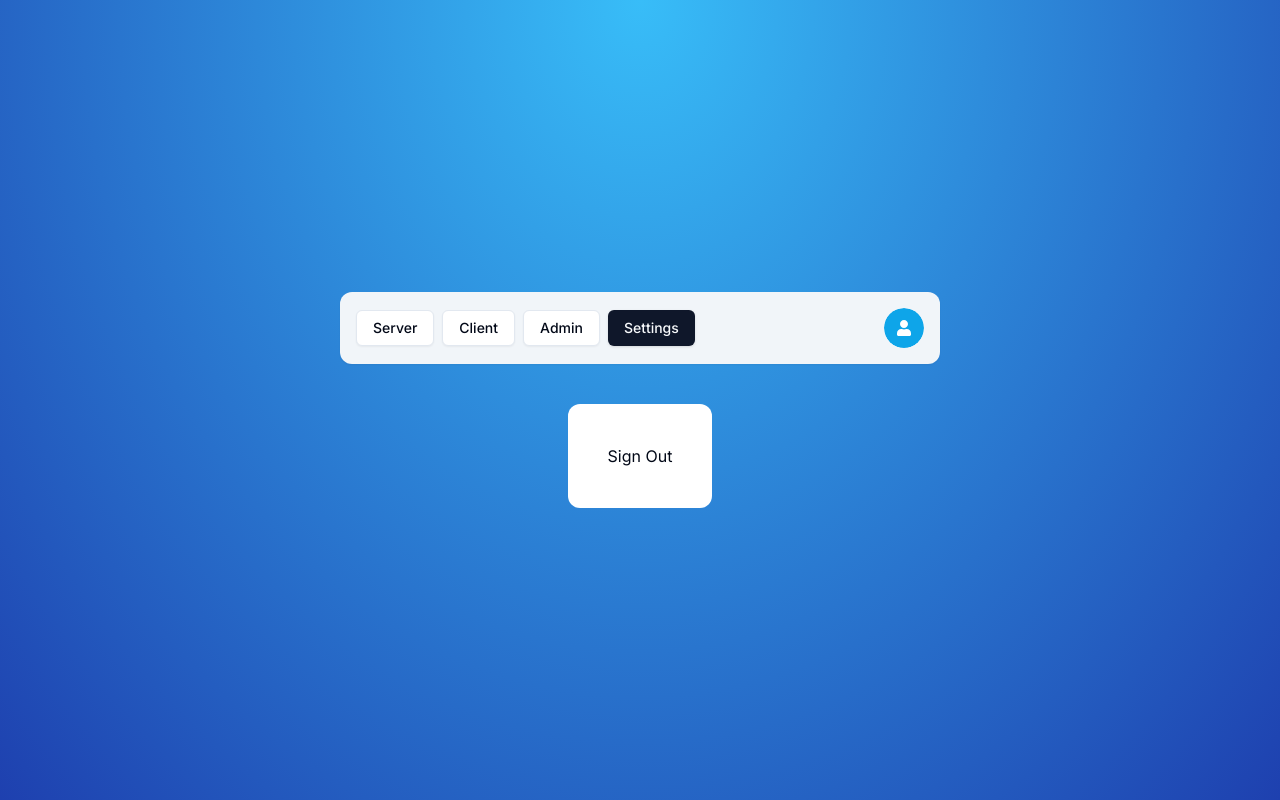
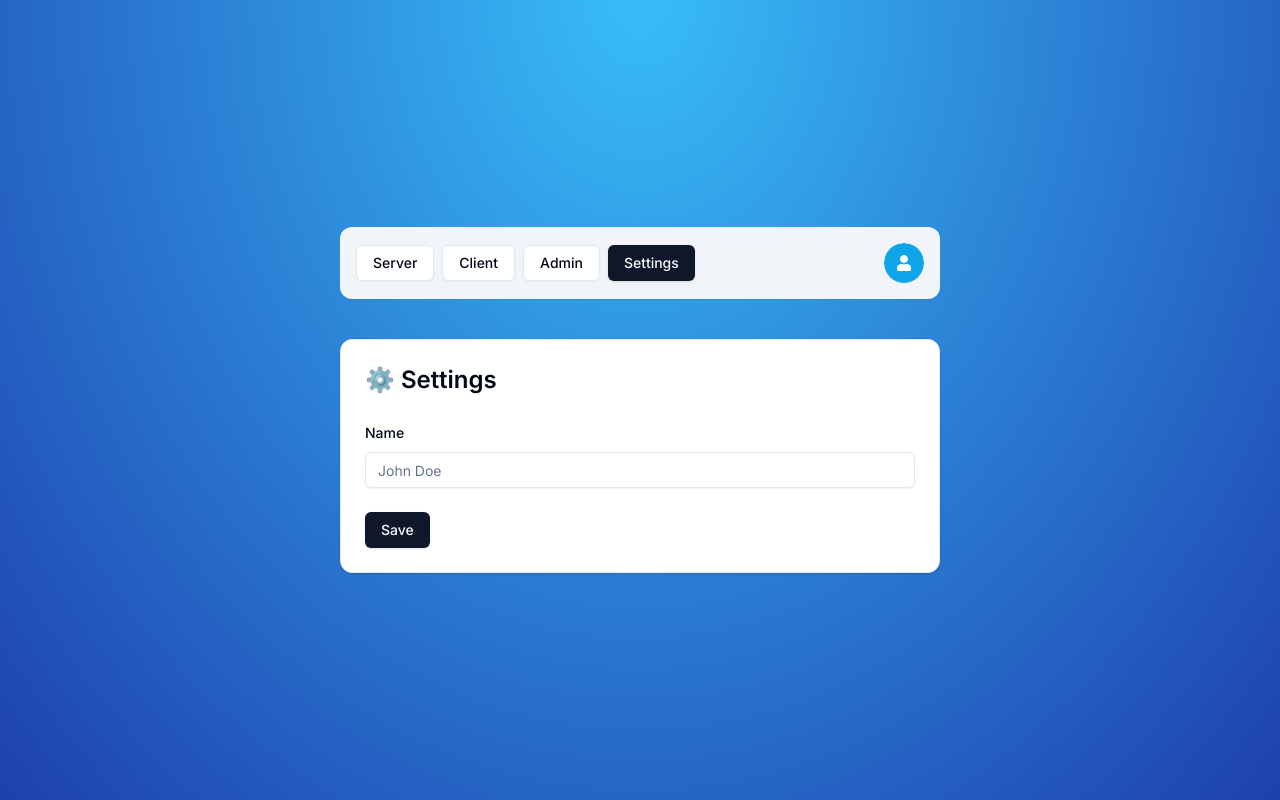
Before and after one commit to nihar-hegde/AuthJs_BlackBox, a Next.js app: page /settings in a window 1280 px wide. Built offline with nearby package versions, Linux system fonts and the light colour scheme; no server answers.

Commit message:
update name from the settings page

```diff
--- /dev/null
+++ b/actions/settings.ts
@@ -0,0 +1,25 @@
+"use server";
+import * as z from "zod";
+import { db } from "@/lib/db";
+import { SettingsSchema } from "@/schemas";
+import { getUserByid } from "@/data/user";
+import { currentUser } from "@/lib/auth";
+
+export const settings = async (values: z.infer<typeof SettingsSchema>) => {
+  const user = await currentUser();
+
+  if (!user) {
+    return { error: "Unauthorized" };
+  }
+
+  const dbUser = await getUserByid(user.id);
+
+  if (!dbUser) {
+    return { error: "Unauthorized" };
+  }
+  await db.user.update({
+    where: { id: dbUser.id },
+    data: { ...values },
+  });
+  return { success: "Settings updated" };
+};
--- a/app/(protected)/settings/page.tsx
+++ b/app/(protected)/settings/page.tsx
@@ -1,18 +1,92 @@
 "use client";
-import { logout } from "@/actions/logout";
+
+import { useSession } from "next-auth/react";
+import { settings } from "@/actions/settings";
+import { Button } from "@/components/ui/button";
+import { Card, CardContent, CardHeader } from "@/components/ui/card";
+import { useState, useTransition } from "react";
+import * as z from "zod";
+import { useForm } from "react-hook-form";
+import { zodResolver } from "@hookform/resolvers/zod";
+import { SettingsSchema } from "@/schemas";
+import {
+  Form,
+  FormField,
+  FormControl,
+  FormItem,
+  FormLabel,
+  FormDescription,
+  FormMessage,
+} from "@/components/ui/form";
+import { Input } from "@/components/ui/input";
 import { useCurrentUser } from "@/hooks/use-current-user";
-import React from "react";
+import { FormError } from "@/components/form-error";
+import { FormSuccess } from "@/components/form-success";
 
 const SettingsPage = () => {
   const user = useCurrentUser();
+  const { update } = useSession();
+  const [isPending, startTransition] = useTransition();
+  const [error, setError] = useState<string | undefined>();
+  const [success, setSuccess] = useState<string | undefined>();
 
-  const onClick = () => {
-    logout();
+  const form = useForm<z.infer<typeof SettingsSchema>>({
+    resolver: zodResolver(SettingsSchema),
+    defaultValues: {
+      name: user?.name || undefined,
+    },
+  });
+
+  const onSubmit = (values: z.infer<typeof SettingsSchema>) => {
+    startTransition(() => {
+      settings(values)
+        .then((data) => {
+          if (data.error) {
+            setError(data.error);
+          }
+          if (data.success) {
+            update();
+            setSuccess(data.success);
+          }
+        })
+        .catch(() => setError("Something went Wrong!"));
+    });
   };
   return (
-    <div className="bg-white p-10 rounded-xl">
-      <button onClick={onClick}>Sign Out</button>
-    </div>
+    <Card className="w-[600px]">
+      <CardHeader>
+        <p className="text-2xl font-semibold">⚙️ Settings</p>
+      </CardHeader>
+      <CardContent>
+        <Form {...form}>
+          <form className="space-y-6" onSubmit={form.handleSubmit(onSubmit)}>
+            <div space-y-4>
+              <FormField
+                control={form.control}
+                name="name"
+                render={({ field }) => (
+                  <FormItem>
+                    <FormLabel>Name</FormLabel>
+                    <FormControl>
+                      <Input
+                        {...field}
+                        placeholder="John Doe"
+                        disabled={isPending}
+                      />
+                    </FormControl>
+                  </FormItem>
+                )}
+              />
+            </div>
+            <FormError message={error} />
+            <FormSuccess message={success} />
+            <Button type="submit" disabled={isPending}>
+              Save
+            </Button>
+          </form>
+        </Form>
+      </CardContent>
+    </Card>
   );
 };
 
--- a/auth.ts
+++ b/auth.ts
@@ -6,6 +6,7 @@
 import { getUserByid } from "./data/user";
 import { UserRole } from "@prisma/client";
 import { getTwoFactorConfirmationTokenByUserId } from "./data/two-factor-confirmation";
+import { getAccountByUserId } from "./data/account";
 
 export const {
   handlers: { GET, POST },
@@ -74,15 +75,27 @@
       if (session.user) {
         session.user.isTwoFactorEnabled = token.isTwoFactorEnabled as boolean;
       }
+      if (session.user) {
+        session.user.name = token.name;
+
+        session.user.email = token.email;
+        session.user.isOAuth = token.isOAuth as boolean;
+      }
       return session;
     },
     async jwt({ token }) {
       // NOTE: if you don't have token . sub then you are logged out. so just return the token here itself
+      console.log("I AM BEING CALLED AGAIN");
       if (!token.sub) return token;
 
       const existingUser = await getUserByid(token.sub);
       if (!existingUser) return token;
 
+      const existingAccount = await getAccountByUserId(existingUser.id);
+
+      token.isOauth = !!existingAccount;
+      token.name = existingUser.name;
+      token.email = existingUser.email;
       // assign the role to the token
       token.role = existingUser.role;
       token.isTwoFactorEnabled = existingUser.isTwoFactorEnabled;
--- /dev/null
+++ b/data/account.ts
@@ -0,0 +1,12 @@
+import { db } from "@/lib/db";
+
+export const getAccountByUserId = async (userId: string) => {
+  try {
+    const account = db.account.findFirst({
+      where: { userId },
+    });
+    return account;
+  } catch {
+    return null;
+  }
+};
--- a/next-auth.d.ts
+++ b/next-auth.d.ts
@@ -4,6 +4,7 @@
 export type ExtendedUser = DefaultSession["user"] & {
   role: UserRole;
   isTwoFactorEnabled: boolean;
+  isOAuth: boolean;
 };
 
 declare module "next-auth" {
--- a/schemas/index.ts
+++ b/schemas/index.ts
@@ -1,4 +1,8 @@
 import * as z from "zod";
+
+export const SettingsSchema = z.object({
+  name: z.optional(z.string()),
+});
 
 export const NewPasswordSchema = z.object({
   password: z.string().min(6, {
```
